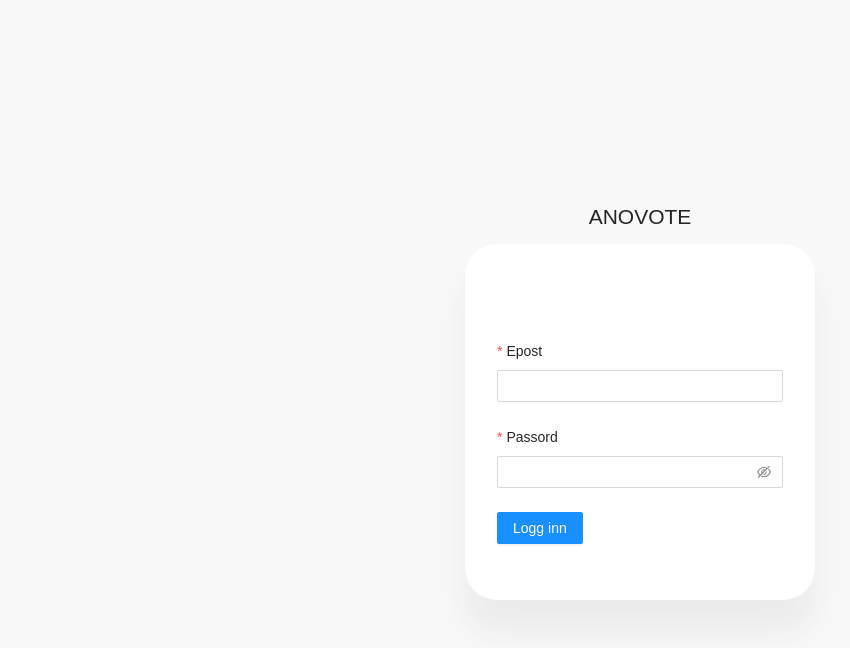
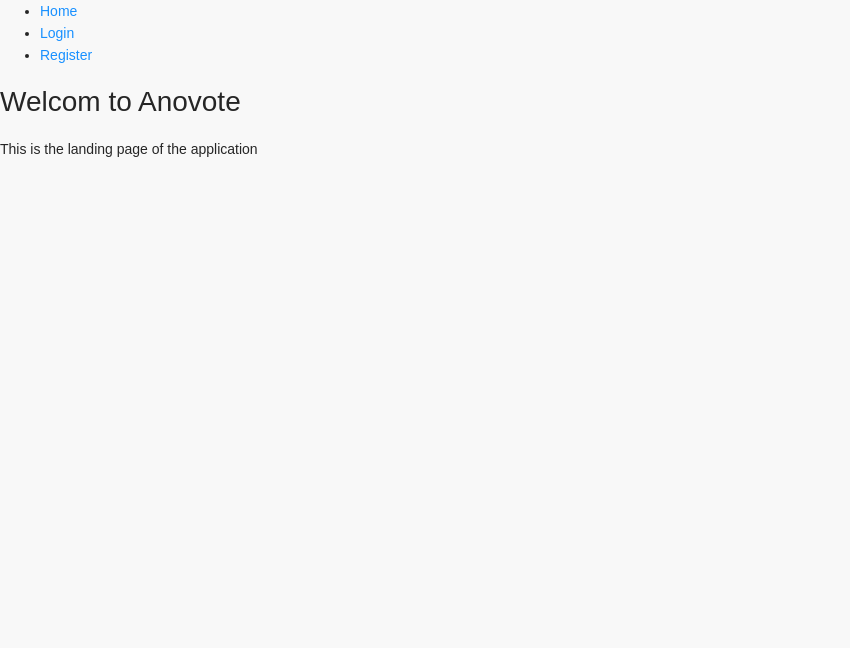
Before and after one commit to anovote/frontend, a React (Create React App) app: page / in a window 1280 px wide. Shown: the top 648 px of the page, without its empty margins (0-850 px from the left). Built offline with nearby package versions, Linux system fonts and the light colour scheme.

Commit message:
add router with basic template

```diff
--- a/src/App.tsx
+++ b/src/App.tsx
@@ -2,12 +2,14 @@ import React from 'react'
 import 'antd/dist/antd.min.css'
 import './style/scss/main.scss'
 
-import LoginView from './views/login'
+import Header from './components/Header'
+import RouterView from './views/routes'
 
 function App(): React.ReactElement {
     return (
         <div className="App">
-            <LoginView />
+            <Header />
+            <RouterView />
         </div>
     )
 }
--- /dev/null
+++ b/src/components/Header.tsx
@@ -0,0 +1,26 @@
+import React from 'react'
+import { Link } from 'react-router-dom'
+
+/**
+ * Header component for applicaiton
+ * just a simpple nav bar to demonstrate how the router works
+ */
+function Header(): React.ReactElement {
+    return (
+        <nav className="navbar navbar-light">
+            <ul className="nav navbar-nav">
+                <li>
+                    <Link to="/">Home</Link>
+                </li>
+                <li>
+                    <Link to="/login">Login</Link>
+                </li>
+                <li>
+                    <Link to="/register">Register</Link>
+                </li>
+            </ul>
+        </nav>
+    )
+}
+
+export default Header
--- /dev/null
+++ b/src/components/routeDefaults/NotFound.tsx
@@ -0,0 +1,20 @@
+import { Card } from 'antd'
+import Layout, { Content } from 'antd/lib/layout/layout'
+import React from 'react'
+
+/**
+ * A 404 component to be shown if no route matches
+ */
+function NotFound(): React.ReactElement {
+    return (
+        <Layout className="layout">
+            <Content className="is-fullscreen is-flex-column has-content-center-center">
+                <Card title="404 - Not found">
+                    <p>Probably a Windows error...</p>
+                </Card>
+            </Content>
+        </Layout>
+    )
+}
+
+export default NotFound
--- a/src/index.tsx
+++ b/src/index.tsx
@@ -1,12 +1,17 @@
 import React from 'react'
 import ReactDOM from 'react-dom'
+import { BrowserRouter, Route, Switch } from 'react-router-dom'
 import App from './App'
 import reportWebVitals from './reportWebVitals'
 import * as serviceWorkerRegistration from './serviceWorkerRegistration'
 
 ReactDOM.render(
     <React.StrictMode>
-        <App />
+        <BrowserRouter>
+            <Switch>
+                <Route path="/" component={App} />
+            </Switch>
+        </BrowserRouter>
     </React.StrictMode>,
     document.getElementById('root'),
 )
--- /dev/null
+++ b/src/views/home/index.tsx
@@ -0,0 +1,14 @@
+import React from 'react'
+
+/**
+ * Landing page of application and home root
+ * @returns the landing page view
+ */
+export default function Home(): React.ReactElement {
+    return (
+        <div>
+            <h1>Welcom to Anovote</h1>
+            <span>This is the landing page of the application</span>
+        </div>
+    )
+}
--- /dev/null
+++ b/src/views/routes.tsx
@@ -0,0 +1,29 @@
+import React from 'react'
+import { Route, Switch } from 'react-router-dom'
+import NotFound from '../components/routeDefaults/NotFound'
+import Home from './home'
+import LoginView from './login'
+
+/**
+ * Router view
+ * sets up routes for the application.
+ * @returns router view for applicaiton
+ */
+export default function RouterView(): React.ReactElement {
+    return (
+        <Switch>
+            <Route exact path="/">
+                <Home />
+            </Route>
+            <Route path="/register">
+                <LoginView />
+            </Route>
+            <Route path="/login">
+                <LoginView />
+            </Route>
+            <Route>
+                <NotFound />
+            </Route>
+        </Switch>
+    )
+}
```
